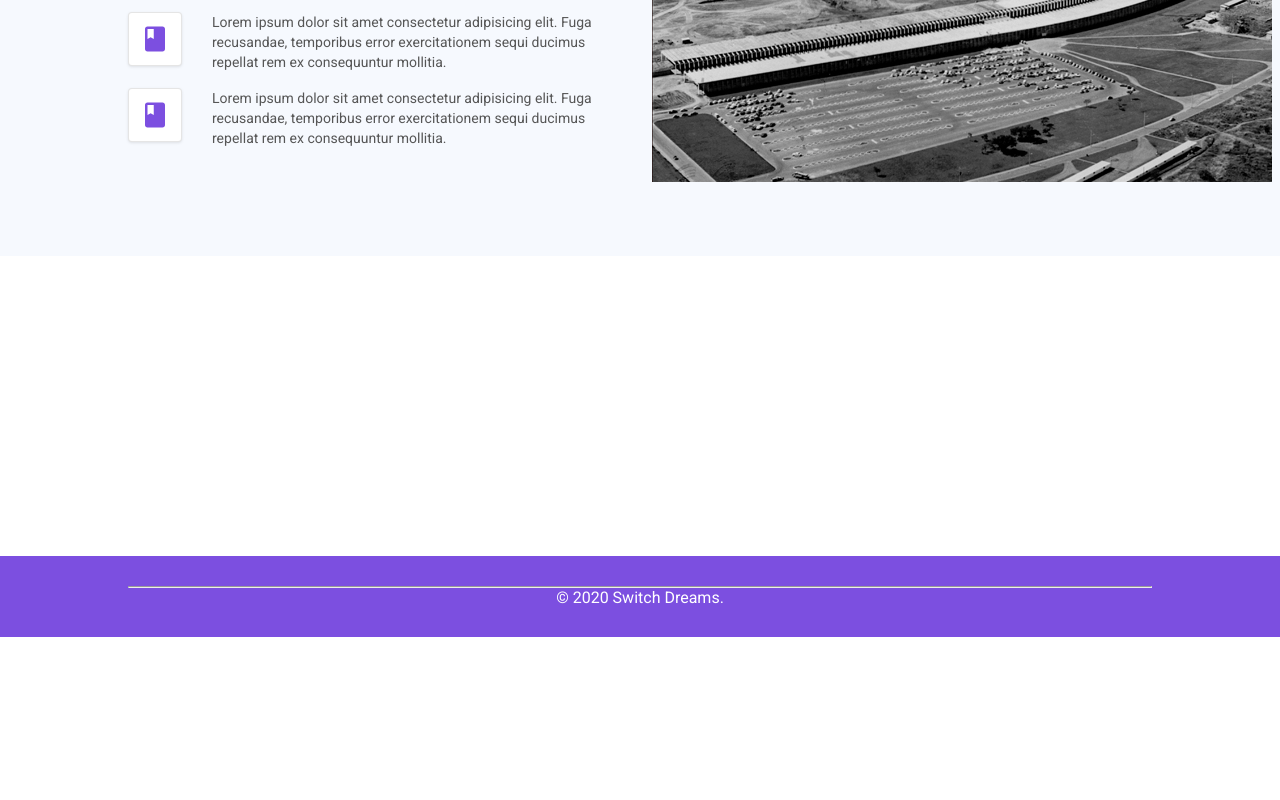
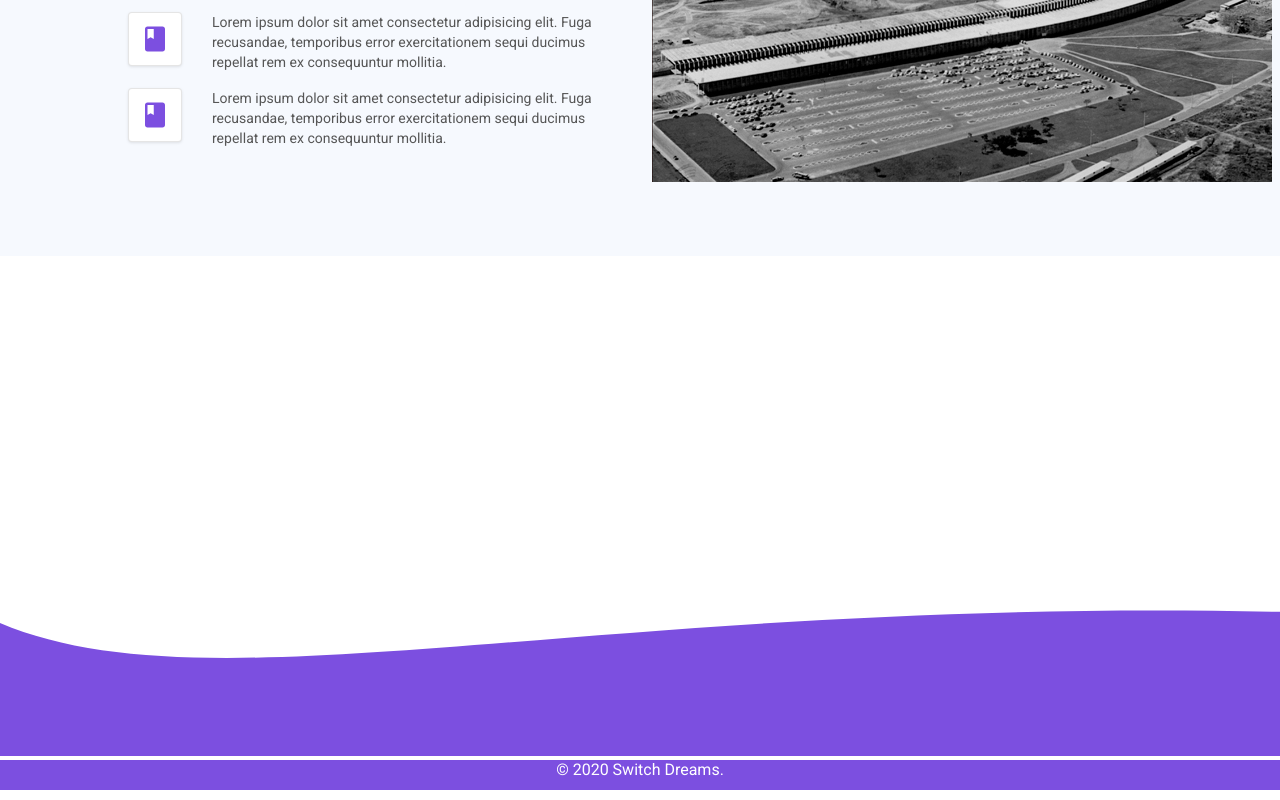
Before and after one commit to SwitchDreams/cadeomw, a React (Create React App) app: page / in a window 1280 px wide. Shown: the part 1534-2334 px from the top of the page. Before the commit the page ends 2171 px from the top, so only its background shows below. Built offline with nearby package versions, Linux system fonts and the light colour scheme.

Commit message:
Adding wave to footer.

```diff
--- a/src/components/Footer/index.tsx
+++ b/src/components/Footer/index.tsx
@@ -1,13 +1,74 @@
 import React from 'react';
 
-import { Grid } from '@material-ui/core';
 import { FooterContainer } from './styles';
 
 const Footer: React.FC = () => {
   return (
     <FooterContainer>
-      <hr />
-      <div className="copyright">
+      <div className="waves">
+        <svg width="100%" height="200px" fill="none">
+          <path
+            fill="#7c4fe0"
+            d="
+                M 0 67
+                C 273,183
+                  822,-40
+                  1920,106
+
+                V 359
+                H 0
+                V 67
+                Z"
+          >
+            <animate
+              repeatCount="indefinite"
+              fill="#454599"
+              attributeName="d"
+              dur="15s"
+              values="
+                    M0 77
+                    C 473,283
+                    822,-40
+                      1920,116
+
+                      V 359
+                    H 0
+                    V 67
+                    Z;
+
+                    M0 77
+                    C 473,-40
+                      1222,283
+                      1920,136
+
+                    V 359
+                    H 0
+                    V 67
+                    Z;
+
+                    M0 77
+                    C 973,260
+                    1722,-53
+                    1920,120
+
+                    V 359
+                    H 0
+                    V 67
+                    Z;
+
+                    M0 77
+                    C 473,283
+                    822,-40
+                    1920,116
+
+                    V 359
+                    H 0
+                    V 67
+                    Z
+                    "
+            />
+          </path>
+        </svg>
         <p>&copy; 2020 Switch Dreams.</p>
       </div>
     </FooterContainer>
--- a/src/components/Footer/styles.ts
+++ b/src/components/Footer/styles.ts
@@ -1,18 +1,17 @@
 import styled from 'styled-components';
 
 export const FooterContainer = styled.div`
-  padding: 30px 0;
-  background-color: #7c4fe0;
+  background-color: transparent;
 
-  hr {
-    display: block;
-    max-width: 80%;
-    color: white;
-    margin: auto;
-  }
-
-  .copyright {
-    text-align: center;
-    color: white;
+  .waves {
+    padding: 0;
+    margin: 0;
+    p {
+      text-align: center;
+      color: #fff;
+      height: 30px;
+      margin-bottom: 10px;
+      background: #7c4fe0;
+    }
   }
 `;
--- a/src/components/Header/index.tsx
+++ b/src/components/Header/index.tsx
@@ -18,7 +18,13 @@ import { Container, Menu, MenuText } from './styles';
   Header - Componente geral
 */
 
-const Header: React.FC = () => {
+interface HeaderBackground {
+  transparent: boolean;
+}
+
+const Header: React.FC<HeaderBackground> = ({
+  transparent,
+}: HeaderBackground) => {
   const [selectedMenu, setSelectedMenu] = useState('');
 
   const handleMenuChange = useCallback((menu: string) => {
@@ -34,7 +40,7 @@ const Header: React.FC = () => {
   ];
 
   return (
-    <Container>
+    <Container transparent={transparent}>
       <AppBar
         position="static"
         style={{ background: 'transparent', boxShadow: 'none' }}
--- a/src/components/Header/styles.ts
+++ b/src/components/Header/styles.ts
@@ -1,6 +1,18 @@
-import styled from 'styled-components';
+import styled, { css } from 'styled-components';
 
-export const Container = styled.div``;
+interface ContainerProps {
+  transparent: boolean;
+}
+
+export const Container = styled.div<ContainerProps>`
+  background: rgb(124, 79, 224);
+
+  ${props =>
+    props.transparent &&
+    css`
+      background: transparent;
+    `}
+`;
 
 export const Menu = styled.div`
   display: flex;
--- a/src/pages/Course/index.tsx
+++ b/src/pages/Course/index.tsx
@@ -172,7 +172,8 @@ const Course: React.FC = () => {
 
   return (
     <>
-      <Header />
+      <Header transparent={false} />
+
       <Container>
         {tabs.map(tab => (
           <TabContent
--- a/src/pages/Course/styles.ts
+++ b/src/pages/Course/styles.ts
@@ -1,4 +1,4 @@
-import styled, { css } from 'styled-components';
+import styled, { css, keyframes } from 'styled-components';
 import { makeStyles, createStyles } from '@material-ui/core/styles';
 
 interface TabContentProps {
@@ -47,7 +47,7 @@ export const CourseName = styled.h1`
 export const Container = styled.div`
   display: flex;
   flex-direction: row;
-  background: #7c4fe0;
+  background: #fff;
   height: 100px;
 `;
 
--- a/src/pages/Dashboard/index.tsx
+++ b/src/pages/Dashboard/index.tsx
@@ -23,7 +23,7 @@ const Dashboard: React.FC = () => {
     <>
       <WavesContainer>
         <div className="curved">
-          <Header />
+          <Header transparent />
 
           <LandingText>
             <div className="space">
--- a/src/pages/ListCourses/index.tsx
+++ b/src/pages/ListCourses/index.tsx
@@ -84,7 +84,7 @@ const ListCourses: React.FC = () => {
 
   return (
     <>
-      <Header />
+      <Header transparent={false} />
 
       <Form>
         <form onSubmit={handleSearchCourse}>
```
